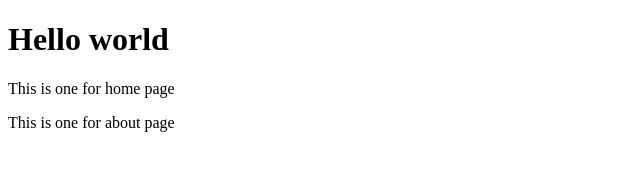
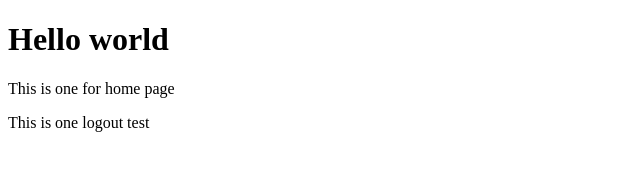
Before and after one commit to sreyrot/GIT-INVITE-FOR-ACCESS, a plain HTML site: page index.html in a window 1280 px wide. Shown: the full height of the page, 0-640 px from the left. Drawn offline with Linux system fonts and the light colour scheme.

Commit message:
#2 logout test

```diff
--- a/index.html
+++ b/index.html
@@ -8,6 +8,6 @@
 <body>
     <h1>Hello world</h1>
     <p>This is one for home page</p>
-    <p>This is one for about page</p>
+    <p>This is one logout test</p>
 </body>
 </html>
```
